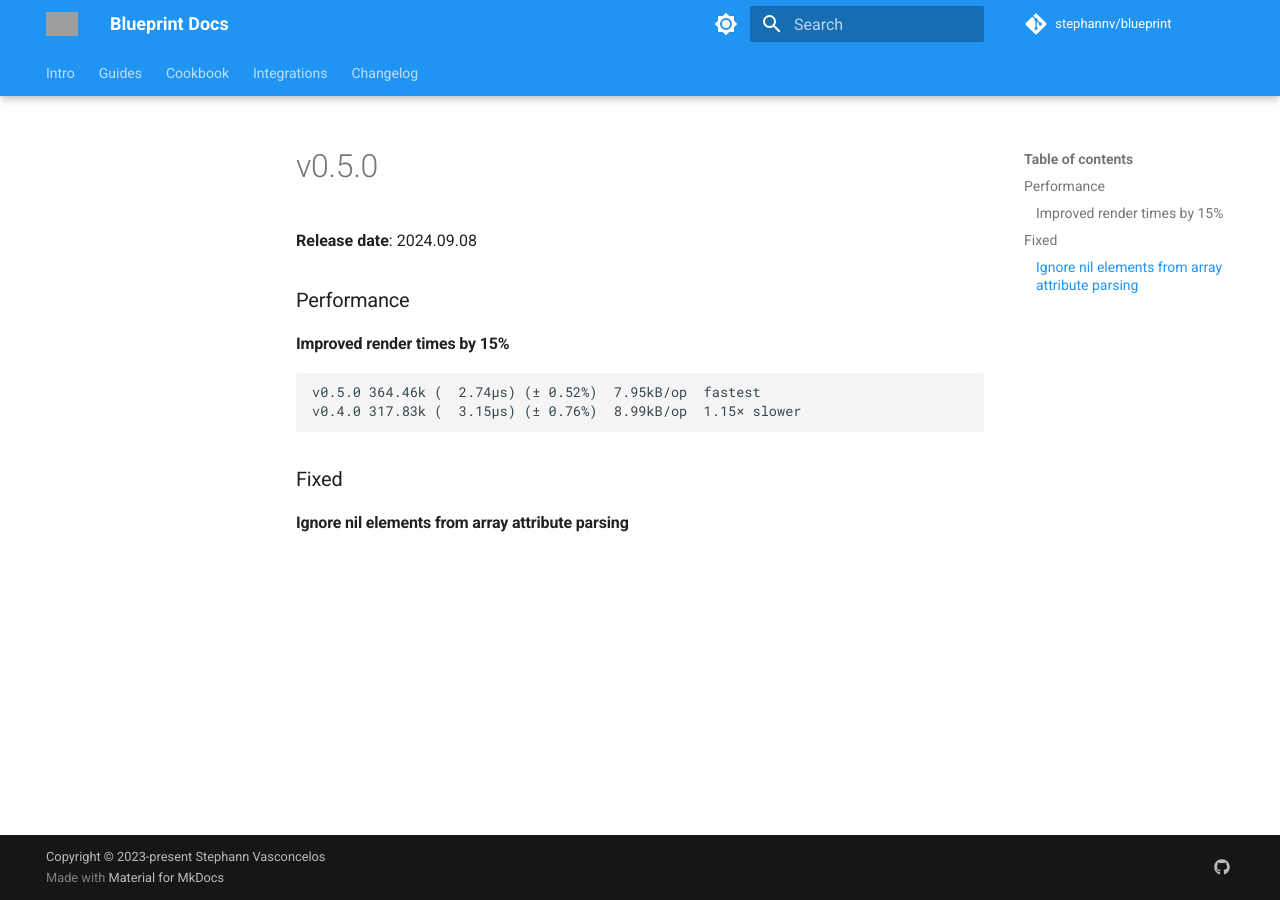
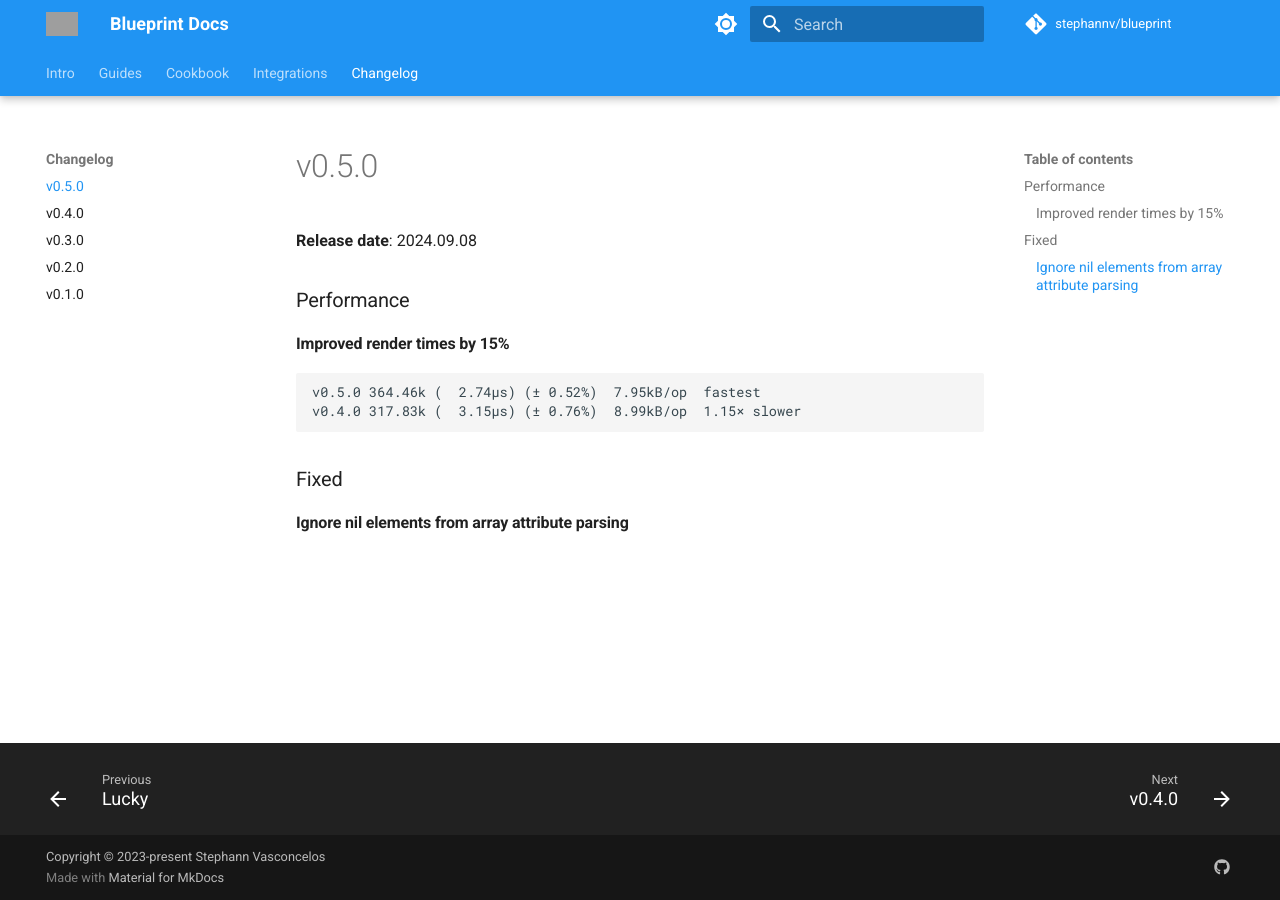
Before and after one commit to stephannv/blueprint-docs, an MkDocs documentation site: the page built from docs/changelogs/v0.5.0.md, in a window 1280 px wide. Built offline with MkDocs 1.6.1 and Material for MkDocs 9.7.7, drawn with Linux system fonts in a browser that asks for light colours; comment, search, counter and statistics services are not loaded; grey boxes are pictures that could not be loaded.

Commit message:
Add v0.5.0 changelog to mkdocs.yml

```diff
--- a/mkdocs.yml
+++ b/mkdocs.yml
@@ -62,6 +62,7 @@ nav:
     - integrations/lucky.md
 
   - Changelog:
+    - changelogs/v0.5.0.md
     - changelogs/v0.4.0.md
     - changelogs/v0.3.0.md
     - changelogs/v0.2.0.md
```
